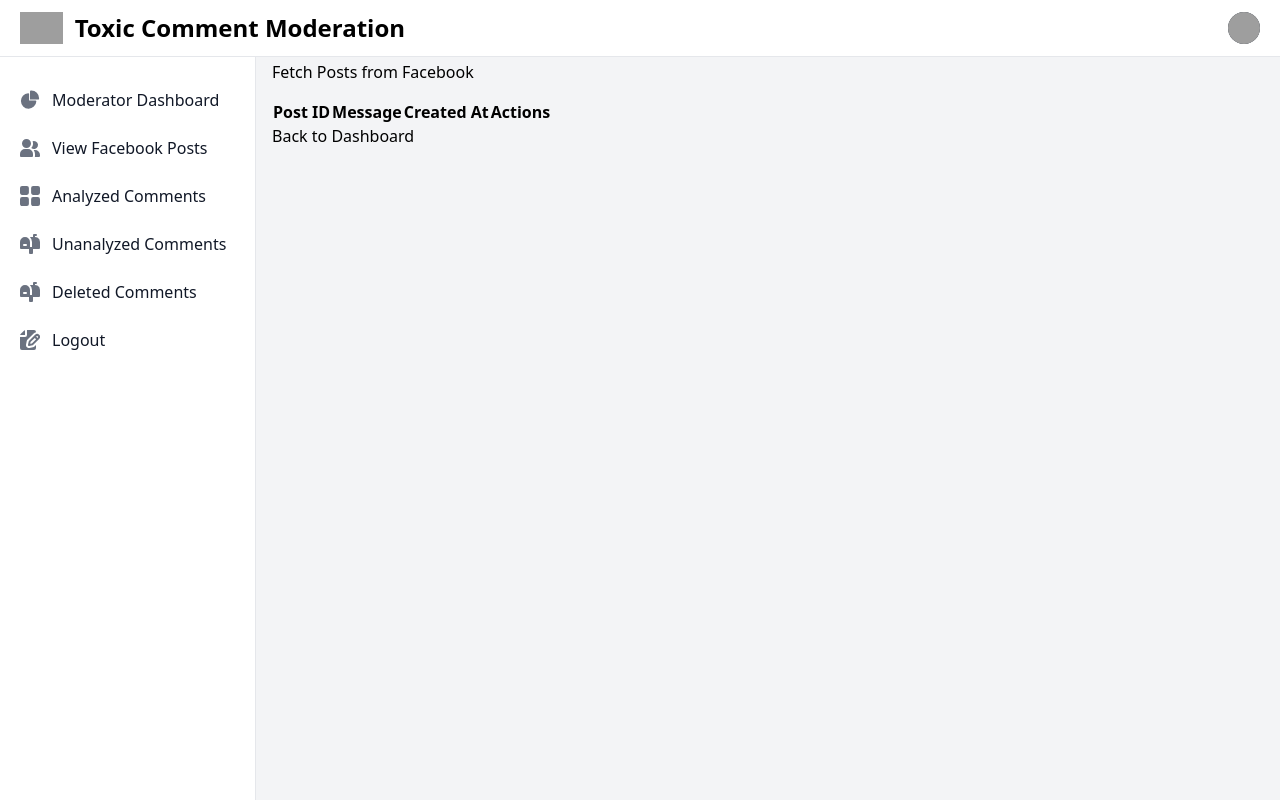
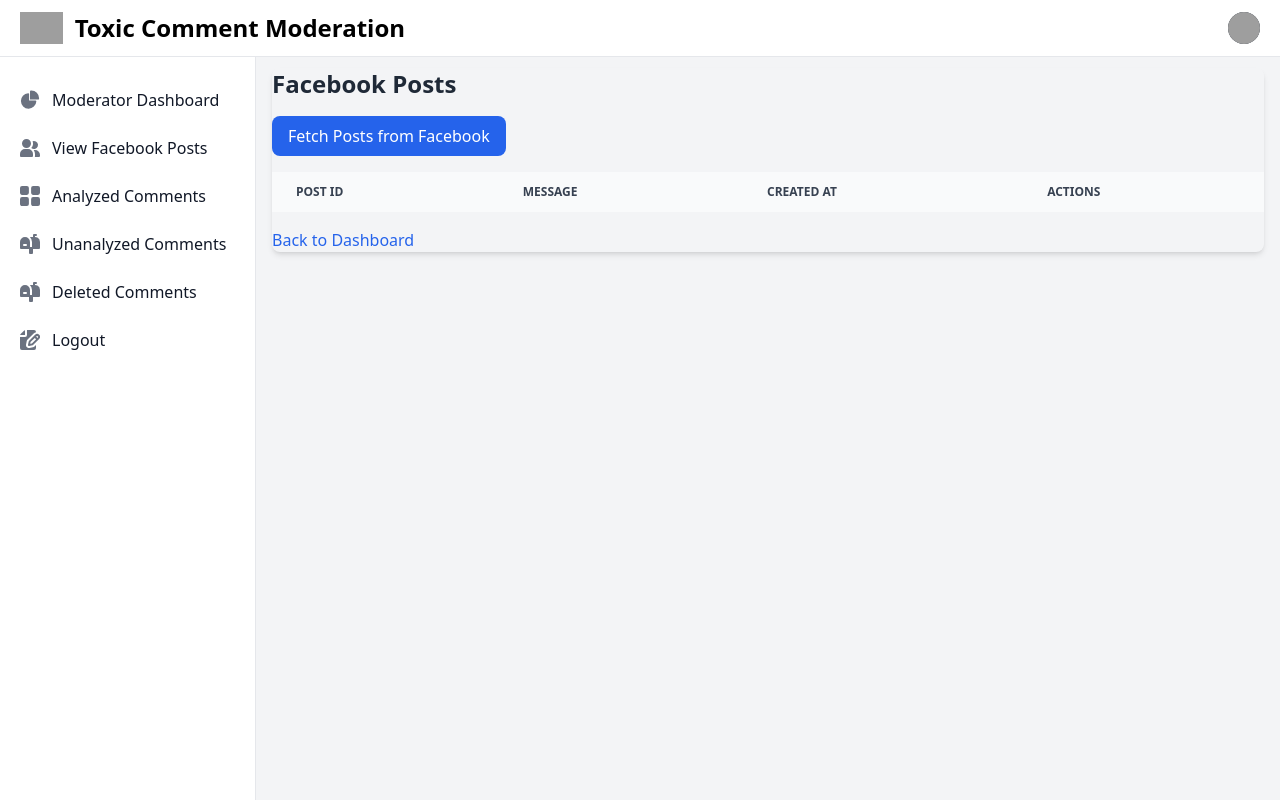
Before and after one commit to Dipesh-Ghimire/toxic-meter-web-app, a Django app: page /facebook/posts/ in a window 1280 px wide. Run offline with Django 5.2, Linux system fonts and the light colour scheme; the visitor is signed in with stand-in values (Sample User, id 1); data that the repository does not hold is empty; some libraries are stand-ins or nearby versions; grey boxes are pictures that could not be loaded.

Commit message:
Fix few errors

```diff
--- a/toxicmeter/comments/views.py
+++ b/toxicmeter/comments/views.py
@@ -16,7 +16,8 @@ from django.core.paginator import Paginator
 def analyzed_comments(request):
     # Filter comments with toxicity parameters
     comments = FacebookComment.objects.filter(toxicity_parameters__isnull=False).select_related('toxicity_parameters').order_by('-toxicity_parameters__predicted_at')
-
+    for c in comments:
+        c.post_id_display = c.post.post_id.split('_')[1]
     # Paginate the comments (10 comments per page)
     paginator = Paginator(comments, 10)
     page_number = request.GET.get('page')  # Get current page number from query parameters
@@ -245,6 +246,8 @@ def deleted_comments(request):
     # Fetch all deleted comments from the DeletedComment model
     deleted_comments = DeletedComment.objects.all().order_by('-deleted_at')
 
+    for c in deleted_comments:
+        c.comment_id_display = c.comment_id.split('_')[1]
     # Check if the 'download_csv' parameter is in the request
     if 'download_csv' in request.GET:
         # Create a CSV file and send it as a response
--- a/toxicmeter/facebook/views.py
+++ b/toxicmeter/facebook/views.py
@@ -37,7 +37,9 @@ def view_posts(request):
 
     # Retrieve all Facebook posts from the database
     posts = FacebookPost.objects.all().order_by('-created_at')  # Display newest posts first
-
+    # Slicing post_id to only show the second part
+    for post in posts:
+        post.post_id_display = post.post_id.split('_')[1]
     return render(request, 'facebook/posts.html', {'posts': posts})
 
 @login_required
--- a/toxicmeter/templates/comments/analyzed_comments.html
+++ b/toxicmeter/templates/comments/analyzed_comments.html
@@ -15,7 +15,7 @@
         <tbody>
             {% for comment in comments %}
             <tr class="bg-white border-b dark:bg-gray-800 dark:border-gray-700 hover:bg-gray-50 dark:hover:bg-gray-600">
-                <td class="px-6 py-4">{{ comment.post.post_id|slice:"-18:"}}</td>
+                <td class="px-6 py-4">{{ comment.post_id_display}}</td>
                 <td class="px-6 py-4">{{ comment.content }}</td>
                 <td class="px-6 py-4">{{ comment.user_name }}</td>
                 <td class="px-6 py-4">
--- a/toxicmeter/templates/comments/deleted_comments.html
+++ b/toxicmeter/templates/comments/deleted_comments.html
@@ -26,7 +26,7 @@
         <tbody>
             {% for comment in deleted_comments %}
             <tr class="bg-white border-b dark:bg-gray-800 dark:border-gray-700 hover:bg-gray-50 dark:hover:bg-gray-600">
-                <td class="px-6 py-4">{{ comment.comment_id|slice:"-16:" }}</td>
+                <td class="px-6 py-4">{{ comment.comment_id_display }}</td>
                 <td class="px-6 py-4">{{ comment.content }}</td>
                 <td class="px-6 py-4">{{ comment.user_name }}</td>
                 <td class="px-6 py-4">
--- a/toxicmeter/templates/facebook/posts.html
+++ b/toxicmeter/templates/facebook/posts.html
@@ -1,36 +1,53 @@
 {% extends "base.html" %}
 {% block content %}
-<h2>Facebook Posts</h2>
-<form method="POST" action="{% url 'fetch_posts' %}">
+<div class="relative overflow-x-auto shadow-md sm:rounded-lg my-8">
+    <h2 class="text-2xl font-semibold text-gray-800 dark:text mb-4">Facebook Posts</h2>
+
+    <!-- Form to fetch posts from Facebook -->
+    <form method="POST" action="{% url 'fetch_posts' %}" class="mb-4">
         {% csrf_token %}
-    <button type="submit">Fetch Posts from Facebook</button>
+        <button type="submit" class="bg-blue-600 text-white px-4 py-2 rounded-lg hover:bg-blue-700">
+            Fetch Posts from Facebook
+        </button>
     </form>
-    <table>
-        <thead>
+
+    <!-- Table to display posts -->
+    <table class="w-full text-sm text-left text-gray-500 dark:text-gray-400">
+        <thead class="text-xs text-gray-700 uppercase bg-gray-50 dark:bg-gray-700 dark:text-gray-400">
             <tr>
-                <th>Post ID</th>
-                <th>Message</th>
-                <th>Created At</th>
-                <th>Actions</th>
+                <th scope="col" class="px-6 py-3">Post ID</th>
+                <th scope="col" class="px-6 py-3">Message</th>
+                <th scope="col" class="px-6 py-3">Created At</th>
+                <th scope="col" class="px-6 py-3">Actions</th>
             </tr>
         </thead>
         <tbody>
             {% for post in posts %}
-                <tr>
-                    <td>{{ post.post_id }}</td>
-                    <td>{{ post.message|default:"No message" }}</td>
-                    <td>{{ post.created_at|date:"Y-m-d H:i:s" }}</td>
-                    <td>
-                        <form method="POST" action="{% url 'fetch_comments' post.post_id %}">
+            <tr class="bg-white border-b dark:bg-gray-800 dark:border-gray-700 hover:bg-gray-50 dark:hover:bg-gray-600">
+                <td class="px-6 py-4">{{ post.post_id_display }}</td>
+                <td class="px-6 py-4">{{ post.message|default:"No message" }}</td>
+                <td class="px-6 py-4">{{ post.created_at|date:"Y-m-d H:i:s" }}</td>
+                <td class="px-6 py-4">
+                    <form method="POST" action="{% url 'fetch_comments' post.post_id %}" style="display: inline;">
                         {% csrf_token %}
-                            <button type="submit">Fetch Comments</button>
+                        <button type="submit" class="bg-green-600 text-white px-4 py-2 rounded-lg hover:bg-green-700">
+                            Fetch Comments
+                        </button>
                     </form>
                 </td>
             </tr>
             {% endfor %}
         </tbody>
     </table>
-    <a href="{% url 'dashboard' %}">Back to Dashboard</a>
+
+    <!-- Back to Dashboard Link -->
+    <div class="mt-4">
+        <a href="{% url 'dashboard' %}" class="text-blue-600 hover:text-blue-700">
+            Back to Dashboard
+        </a>
+    </div>
+</div>
+
 <!-- Display Django messages dynamically -->
 <script>
     function showMessage(type, message) {
```
Also changed, not shown: toxicmeter/facebook/facebook_api.py (line endings or trailing spaces). Lines whose indentation alone changed are shown as unchanged.
